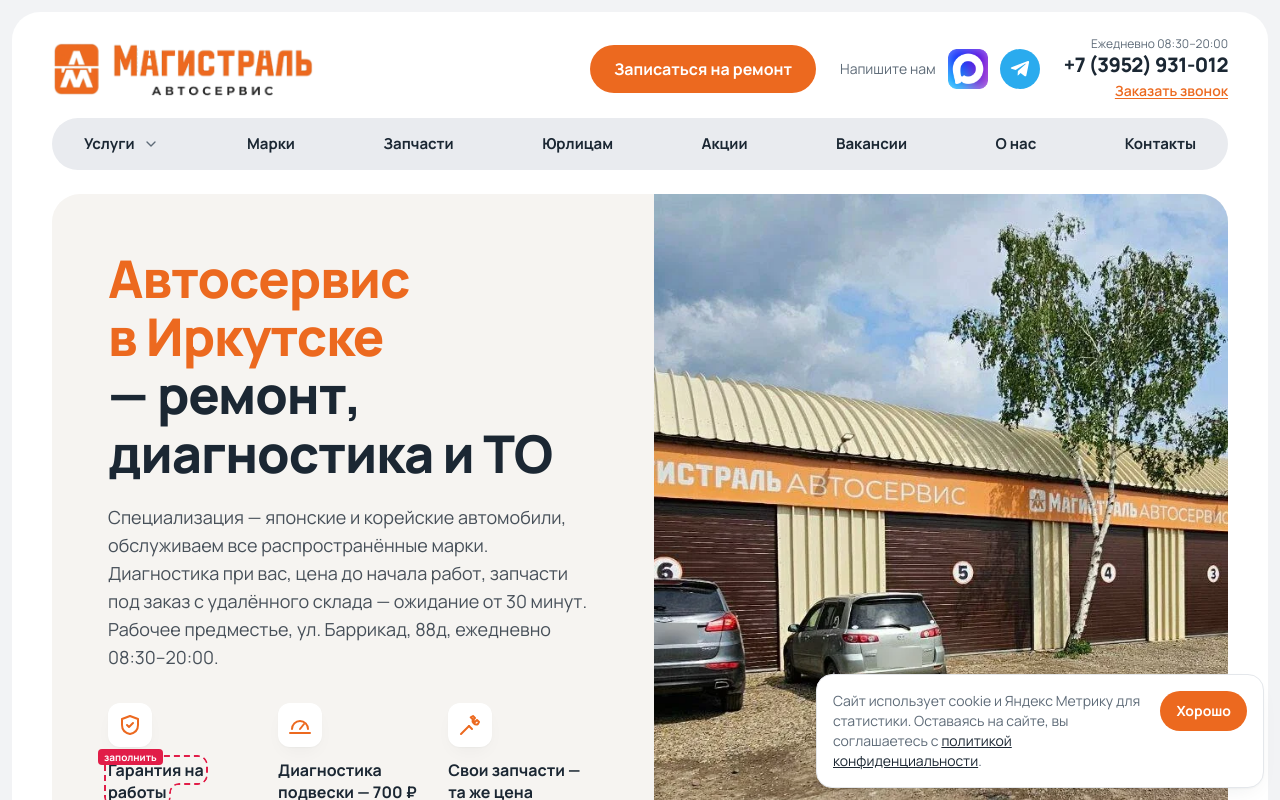
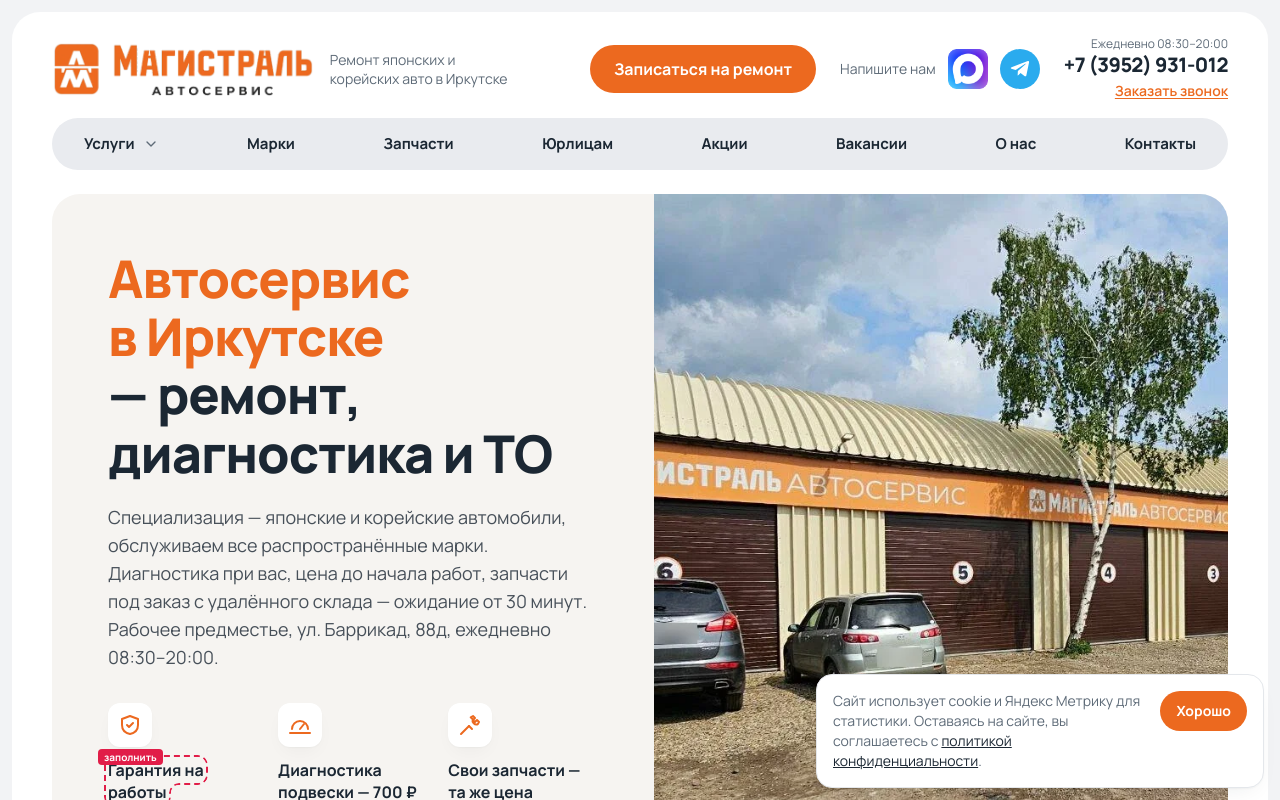
Before and after one commit to baikaltarget/magistral, a Next.js app: page / in a window 1280 px wide. Shown: the top 800 px of the page. Built offline with nearby package versions, Linux system fonts and the light colour scheme.

Commit message:
Add files via upload

```diff
--- a/components/Header.tsx
+++ b/components/Header.tsx
@@ -23,7 +23,7 @@
         <Link href="/" className="flex items-center gap-3 shrink-0" aria-label="Автосервис Магистраль — на главную">
           <Image src="/img/logo.png" alt="Магистраль автосервис" width={561} height={120} priority className="h-10 w-auto sm:h-14" />
         </Link>
-        <p className="hidden 2xl:block text-sm text-muted max-w-[220px] leading-snug mr-2">{SITE.tagline}</p>
+        <p className="hidden lg:block text-sm text-muted max-w-[190px] leading-snug mr-2">{SITE.tagline}</p>
         <div className="hidden md:flex items-center gap-4 lg:gap-6 ml-auto">
           <Link href="/zapis/" className="btn-primary btn-sm lg:px-6 lg:py-3 lg:text-base whitespace-nowrap">Записаться на ремонт</Link>
           <div className="hidden lg:flex items-center gap-3 text-sm shrink-0"><span className="text-muted">Напишите нам</span><MaxLink /><TgLink /></div>
```
